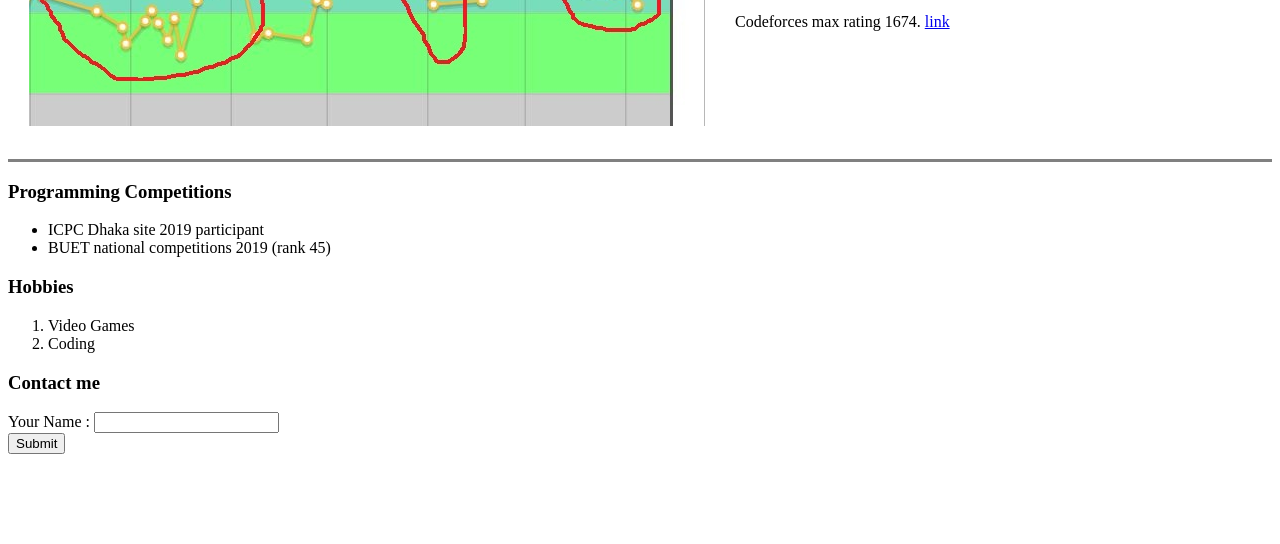
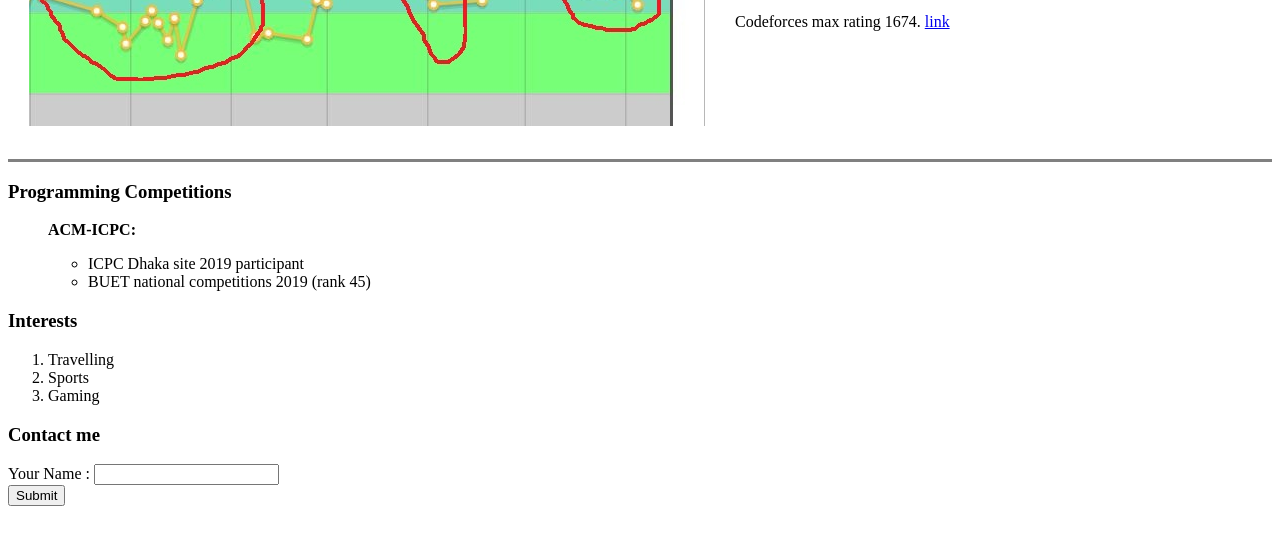
Before and after one commit to sshahriar/cv, a plain HTML site: page index.html in a window 1280 px wide. Shown: the part 212-756 px from the top of the page. Drawn offline with Linux system fonts and the light colour scheme; files whose address does not match are found by name.

Commit message:
Update index.html

```diff
--- a/index.html
+++ b/index.html
@@ -10,7 +10,7 @@
         <tr>
 		    <td>
                 <img src = "file:///C:/Users/Administrator/Desktop/WebDevelop/image/Capturewerewre.JPG"
-          alt =  "bleh" >
+                    alt =  " " >
 				</td>
 				<td>
 					<h1> Shahriar Newaz</h1>
@@ -29,14 +29,21 @@
 
     <h3> Programming Competitions </h3>
     <ul>
+        <p >  <strong>  ACM-ICPC:  </strong>
+            <ul>
                 <li>ICPC Dhaka site 2019  participant </li>
                 <li>BUET national competitions 2019 (rank 45) </li>
             </ul>
+        </p>
 
-		<h3> Hobbies  </h3>
+    </ul>
+
+		<h3> Interests   </h3>
 		<ol>
-      <li> Video Games 			</li>
-			<li> Coding </li>
+            <li> Travelling 			</li>
+			<li> Sports  </li>
+            <li> Gaming  </li>
+
     </ol>
 
      <h3> Contact me </h3>
```
Lines whose indentation alone changed are shown as unchanged.
